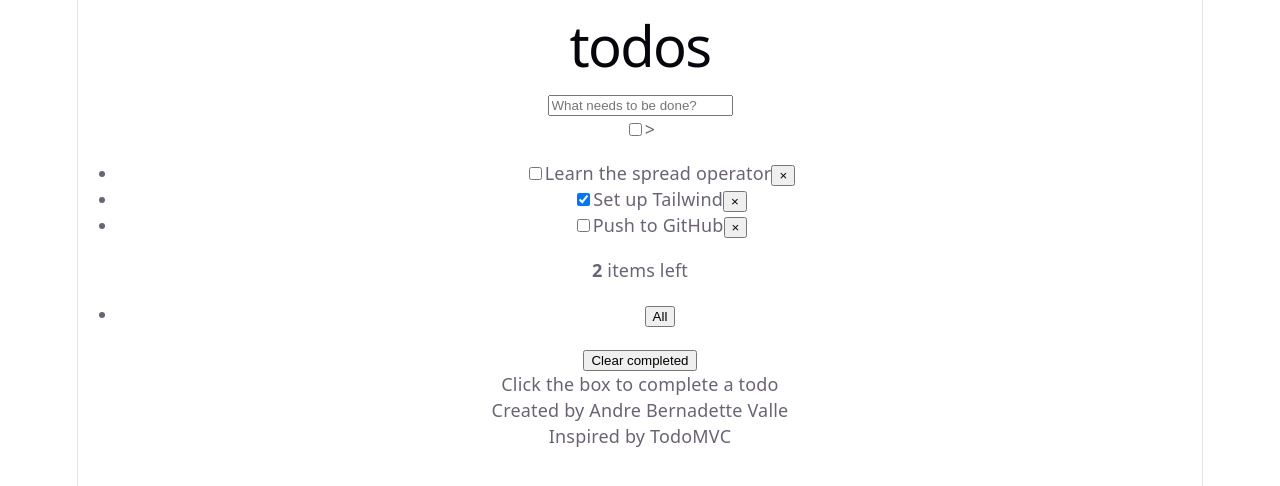
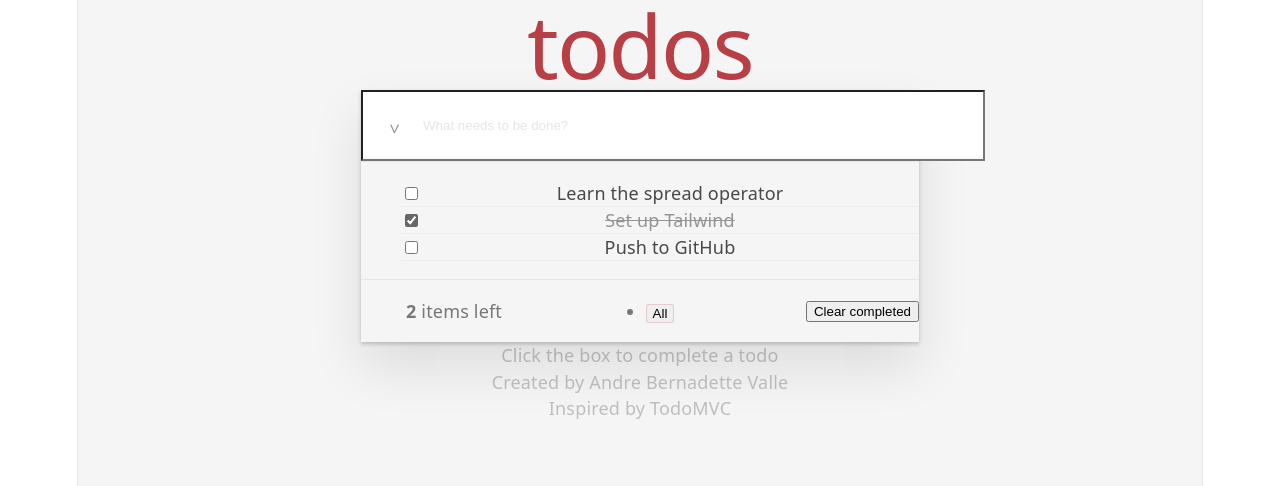
Before and after one commit to andrebernadettevalle/csit340-todomvc-valle, a React (Vite) app: page / in a window 1280 px wide. Shown: the top 486 px of the page. Built offline with nearby package versions, Linux system fonts and the light colour scheme.

Commit message:
feat: add static todomvc layout

```diff
--- a/src/components/Info.jsx
+++ b/src/components/Info.jsx
@@ -1,9 +1,9 @@
-function Info({ name }) {
+function Info() {
   return (
-    <footer className="mt-16 text-center text-[11px] text-[#4d4d4d]">
-      <p className="my-3">Click the box to complete a todo</p>
-      <p className="my-3">Created by {name}</p>
-      <p className="my-3">Inspired by TodoMVC</p>
+    <footer className="mt-16 text-center text-xs text-[#bfbfbf]">
+      <p>Click the box to complete a todo</p>
+      <p>Created by Andre Bernadette Valle</p>
+      <p>Inspired by TodoMVC</p>
     </footer>
   )
 }
--- a/src/components/Todos.jsx
+++ b/src/components/Todos.jsx
@@ -64,7 +64,7 @@ function Todos() {
             <span className="rotate-90">&gt;</span>
           </label>
 
-          <ul className="divide-y divide-[#e6e6e6]">
+          <ul className="list-none divide-y divide-[#e6e6e6]">
             {todos.map((todo) => (
               <li
                 key={todo.id}
--- a/src/index.css
+++ b/src/index.css
@@ -1,3 +1,8 @@
+@tailwind base;
+@tailwind components;
+@tailwind utilities;
+
+
 :root {
   --text: #6b6375;
   --text-h: #08060d;
--- a/vite.config.js
+++ b/vite.config.js
@@ -1,7 +1,6 @@
+import { defineConfig } from 'vite'
 import react from '@vitejs/plugin-react'
-import { defineConfig } from 'vite'
 
-// https://vite.dev/config/
 export default defineConfig({
   plugins: [react()],
 })
```
Also changed, not shown: src/eslint.config.js (deleted, +0 -34 lines).
